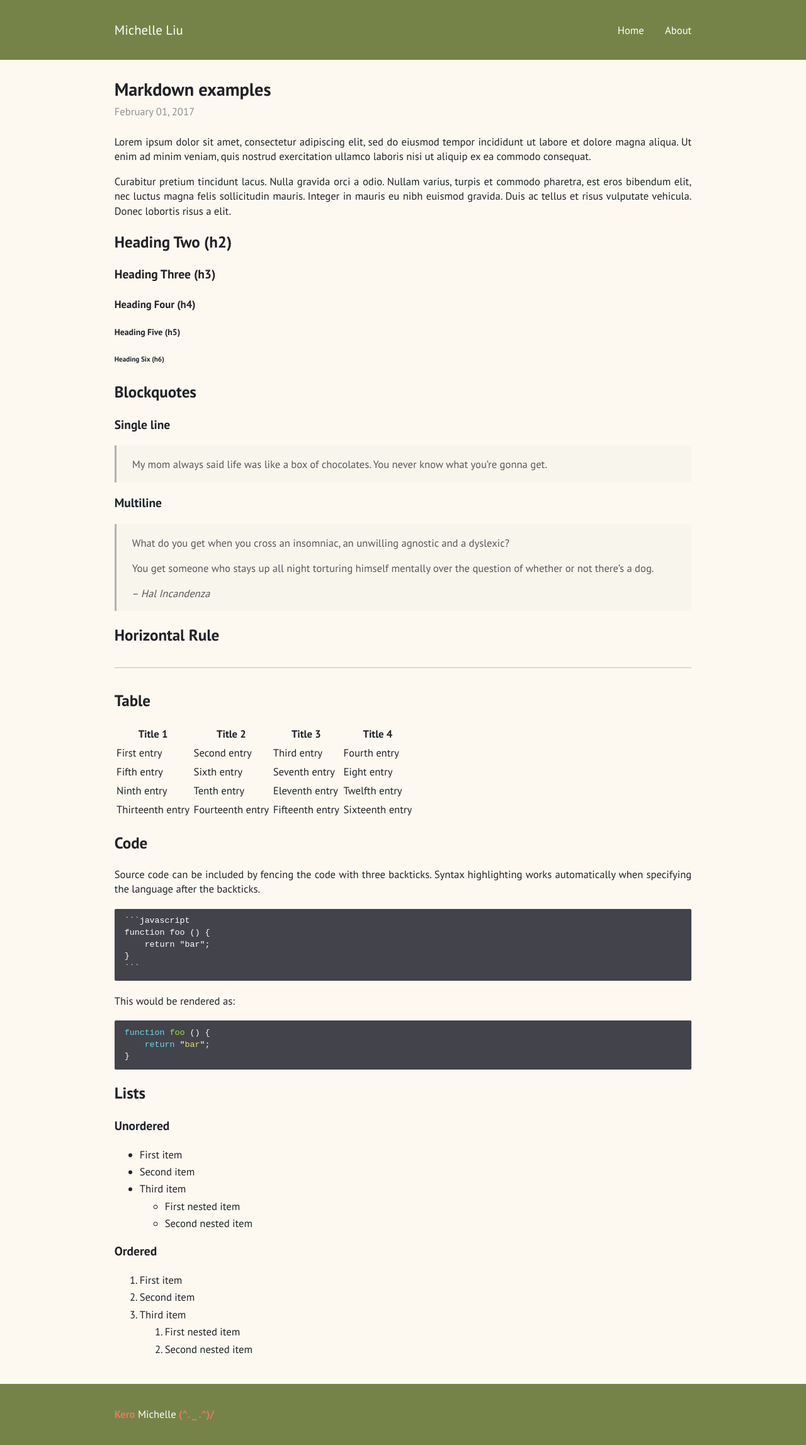
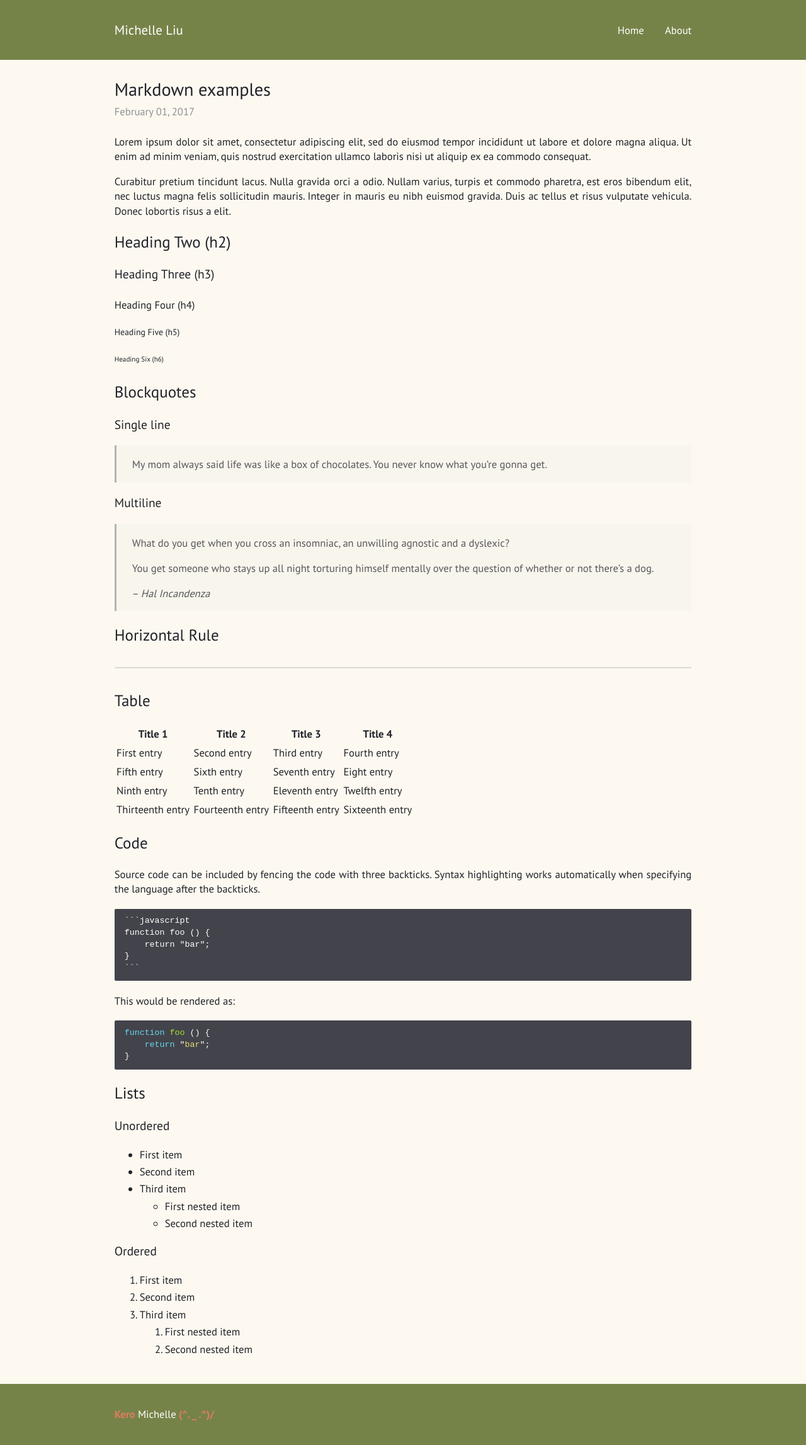
Before and after one commit to KeroMichelle/KeroMichelle.github.io, a Jekyll site: the page built from _posts/2017-02-01-markdown-examples.md, in a window 1280 px wide. Shown: the whole page at 63% size. Built offline with Jekyll 4.4.1, drawn with Linux system fonts in a browser that asks for light colours.

Commit message:
Heading weight tweak

```diff
--- a/_sass/index.sass
+++ b/_sass/index.sass
@@ -2,7 +2,7 @@ $font-size: calc(0.8rem + 0.3vw) !default
 $font-weight: 400 !default
 $font-family: "PT Sans", -apple-system, "Raleway", sans-serif !default
 // $font-family: "PT Sans", -apple-system, "Helvetica Neue", "Segoe UI", "Roboto", sans-serif !default
-$heading-weight: 550 !default
+$heading-weight: 500 !default
 // $heading-weight: 600 !default
 $line-height: 1.4 !default
 // $line-height: 1.6 !default
```
